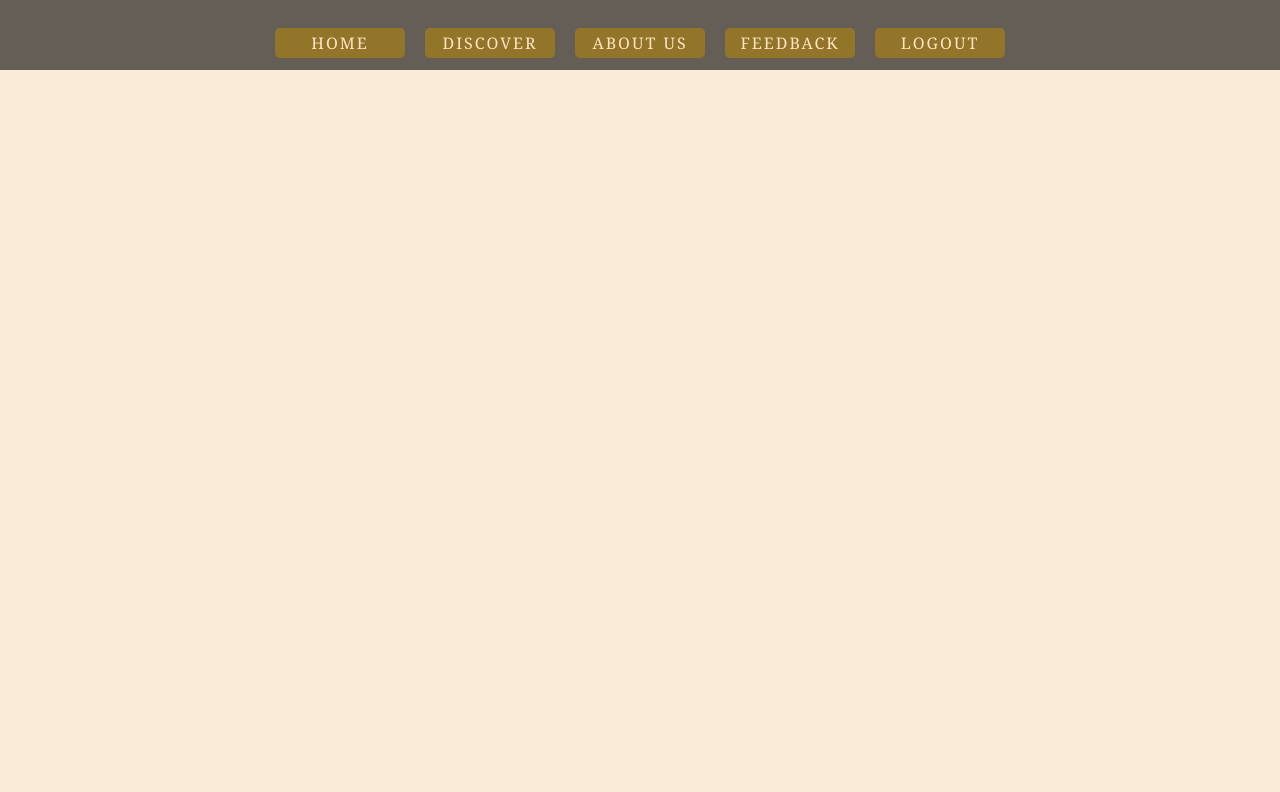
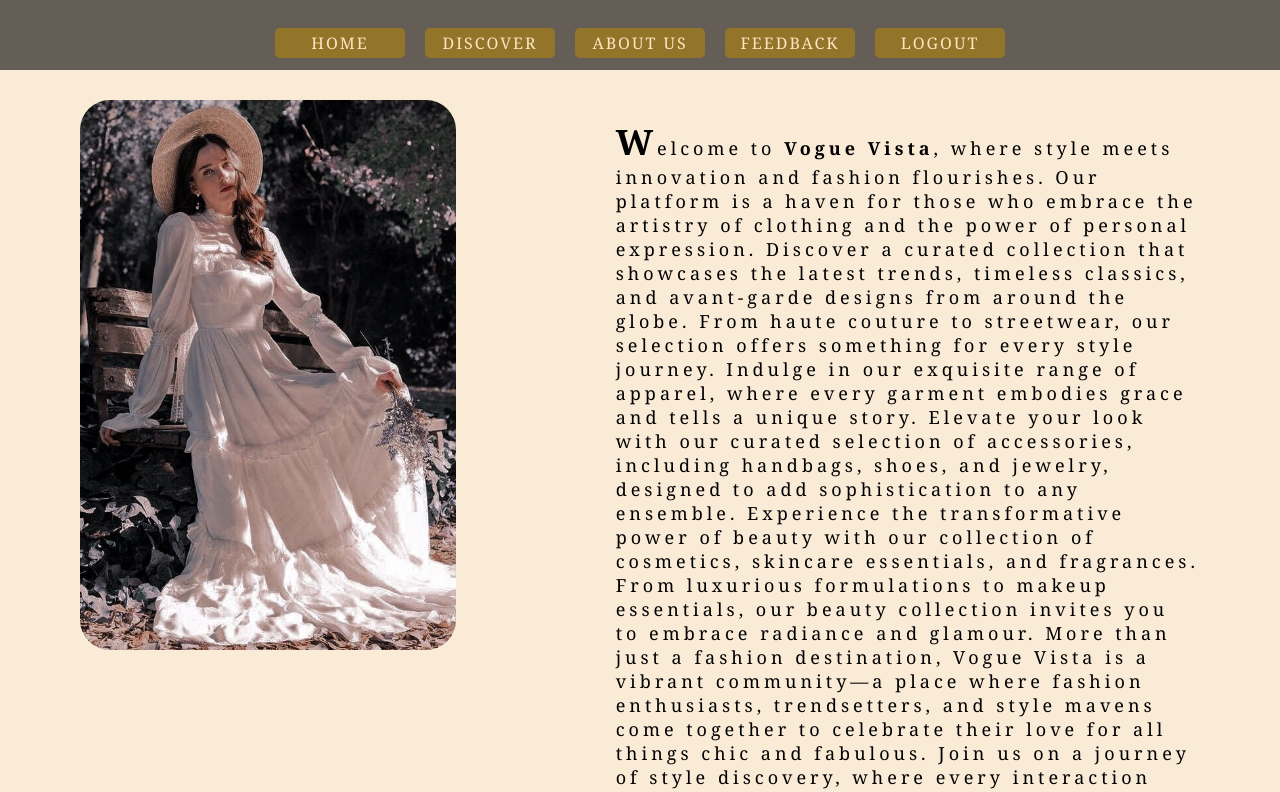
Before and after one commit to MelissaSequeira/Mernized_VogueVista, a React (Vite) app in the folder Frontend/myapp/: page /about in a window 1280 px wide. Shown: the top 792 px of the page. Built offline with nearby package versions, Linux system fonts and the light colour scheme.

Commit message:
About us

```diff
--- /dev/null
+++ b/Frontend/myapp/src/About.css
@@ -0,0 +1,109 @@
+  #about {
+      width: 100%;
+      height: 740px;
+      display: flex;
+      margin-top: 20px;
+  }
+
+  .abt-title {
+      height: 50px;
+      width: auto;
+      padding-top: 60px;#about{
+    width: 100%;
+    height: 740px;
+    display:flex;
+    margin-top: 20px;
+}
+.abt-title{
+       height: 50px;
+        width: auto;
+        padding-top: 60px;
+        text-align: center;
+        color:black ;
+        font-family:Georgia, 'Times New Roman', Times, serif;
+        font-size: 50px;
+        letter-spacing: 4px;
+}
+.abt-sec-img{
+    margin-top: 30px;
+    background-image: url('divsecimg.jpg');
+    background-size: cover;
+    background-position: center;
+    height: 550px;
+    width:450px;
+    margin: 80px;
+    border-radius: 30px;
+}
+.abt-para-div{
+    margin: 80px;
+    height: 400px;
+    width:700px;
+    color:black ;
+    font-family:Georgia, 'Times New Roman', Times, serif;
+    font-size: 18px;
+    letter-spacing: 4px;
+}
+#about{
+    width: 100%;
+    height: 740px;
+    display:flex;
+    margin-top: 20px;
+}
+.abt-title{
+       height: 50px;
+        width: auto;
+        padding-top: 60px;
+        text-align: center;
+        color:black ;
+        font-family:Georgia, 'Times New Roman', Times, serif;
+        font-size: 50px;
+        letter-spacing: 4px;
+}
+.abt-sec-img{
+    margin-top: 30px;
+    background-image: url('divsecimg.jpg');
+    background-size: cover;
+    background-position: center;
+    height: 550px;
+    width:450px;
+    margin: 80px;
+    border-radius: 30px;
+}
+.abt-para-div{
+    margin: 80px;
+    height: 400px;
+    width:700px;
+    color:black ;
+    font-family:Georgia, 'Times New Roman', Times, serif;
+    font-size: 18px;
+    letter-spacing: 4px;
+}
+
+      text-align: center;
+      color: black;
+      font-family: Georgia, 'Times New Roman', Times, serif;
+      font-size: 50px;
+      letter-spacing: 4px;
+  }
+
+  .abt-sec-img {
+      margin-top: 30px;
+      background-image: url('./assets/divsecimg.jpg');
+
+      background-size: cover;
+      background-position: center;
+      height: 550px;
+      width: 450px;
+      margin: 80px;
+      border-radius: 30px;
+  }
+
+  .abt-para-div {
+      margin: 80px;
+      height: 400px;
+      width: 700px;
+      color: black;
+      font-family: Georgia, 'Times New Roman', Times, serif;
+      font-size: 18px;
+      letter-spacing: 4px;
+  }
--- /dev/null
+++ b/Frontend/myapp/src/About.jsx
@@ -0,0 +1,22 @@
+import React from 'react';
+import './About.css';
+const About=() =>{
+    return(
+<div id="about">
+        <div className="abt-sec-img"></div>
+        <div className="abt-para-div"><p className="abt-para-text"><b style={{ fontSize: '35px' }}>W</b>
+elcome to <b>Vogue Vista</b>, where style meets innovation and fashion flourishes. Our platform is a haven for those who embrace the artistry of clothing and the power of personal expression.
+
+            Discover a curated collection that showcases the latest trends, timeless classics, and avant-garde designs from around the globe. From haute couture to streetwear, our selection offers something for every style journey.
+
+            Indulge in our exquisite range of apparel, where every garment embodies grace and tells a unique story. Elevate your look with our curated selection of accessories, including handbags, shoes, and jewelry, designed to add sophistication to any ensemble.
+
+            Experience the transformative power of beauty with our collection of cosmetics, skincare essentials, and fragrances. From luxurious formulations to makeup essentials, our beauty collection invites you to embrace radiance and glamour.
+
+            More than just a fashion destination, Vogue Vista is a vibrant community—a place where fashion enthusiasts, trendsetters, and style mavens come together to celebrate their love for all things chic and fabulous. Join us on a journey of style discovery, where every interaction sparks creativity and every connection inspires greatness.
+
+            With Vogue Vista, the world of fashion is at your fingertips. Explore our platform today and discover the endless possibilities of style, beauty, and elegance. Embrace your unique sense of style and embark on a transformative journey of self-expression and empowerment.</p></div>
+    </div>
+    );
+};
+export default About;
--- a/Frontend/myapp/src/App.jsx
+++ b/Frontend/myapp/src/App.jsx
@@ -1,23 +1,26 @@
+
 import { Routes, Route, useLocation } from 'react-router-dom';
 import Navbar from './Navbar';
 import Login from './Login';
 import Home from './Home';
-import Discover from './discover';
+import Discover from './Discover';
+import About from './About';
 import Register from './Register';
-
+import Feedback from './Feedback';
 const App = () => {
-  const location = useLocation(); // Get the current route
+  const location = useLocation();
 
   return (
     <>
-      {/* Show Navbar on all pages except Login */}
       {location.pathname !== '/' && location.pathname !== '/register' && <Navbar />}
 
       <Routes>
         <Route path="/" element={<Login />} />
-        <Route path="/register" element={<Register/>} />
+        <Route path="/register" element={<Register />} />
         <Route path="/home" element={<Home />} />
         <Route path="/discover" element={<Discover />} />
+        <Route path="/about" element={<About />} />
+        <Route path="/feedback" element={<Feedback />} /> {/* ✅ Temporary fix */}
       </Routes>
     </>
   );
--- /dev/null
+++ b/Frontend/myapp/src/Feedback.jsx
@@ -0,0 +1,10 @@
+import React from 'react';
+
+const Feedback = () => {
+  return (
+     <div>
+        <h1>Feedback</h1>
+      </div>
+  );
+};
+export default Feedback;
```
Also changed, not shown: Frontend/myapp/src/assets/divsecimg.jpg (added).
